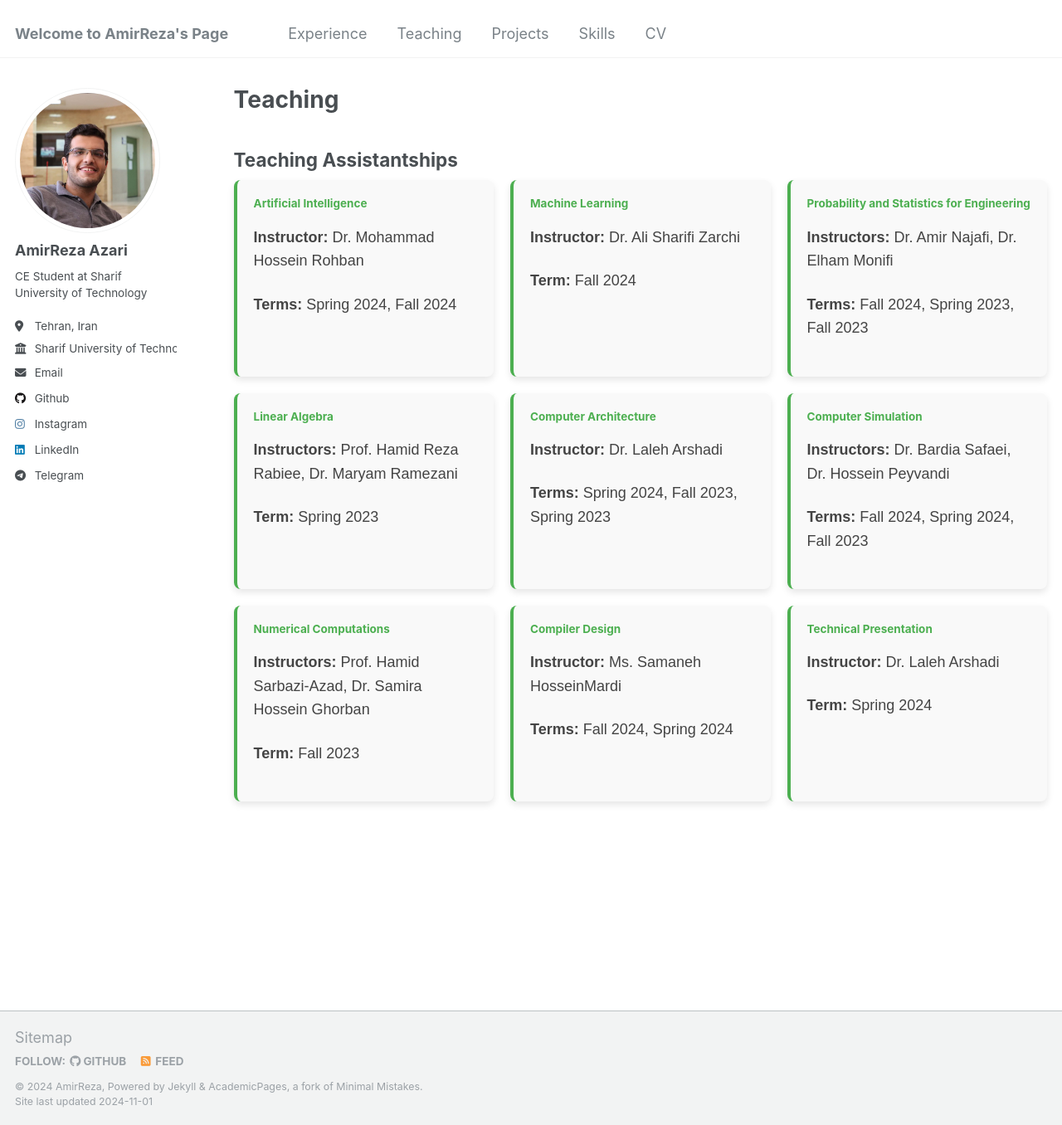
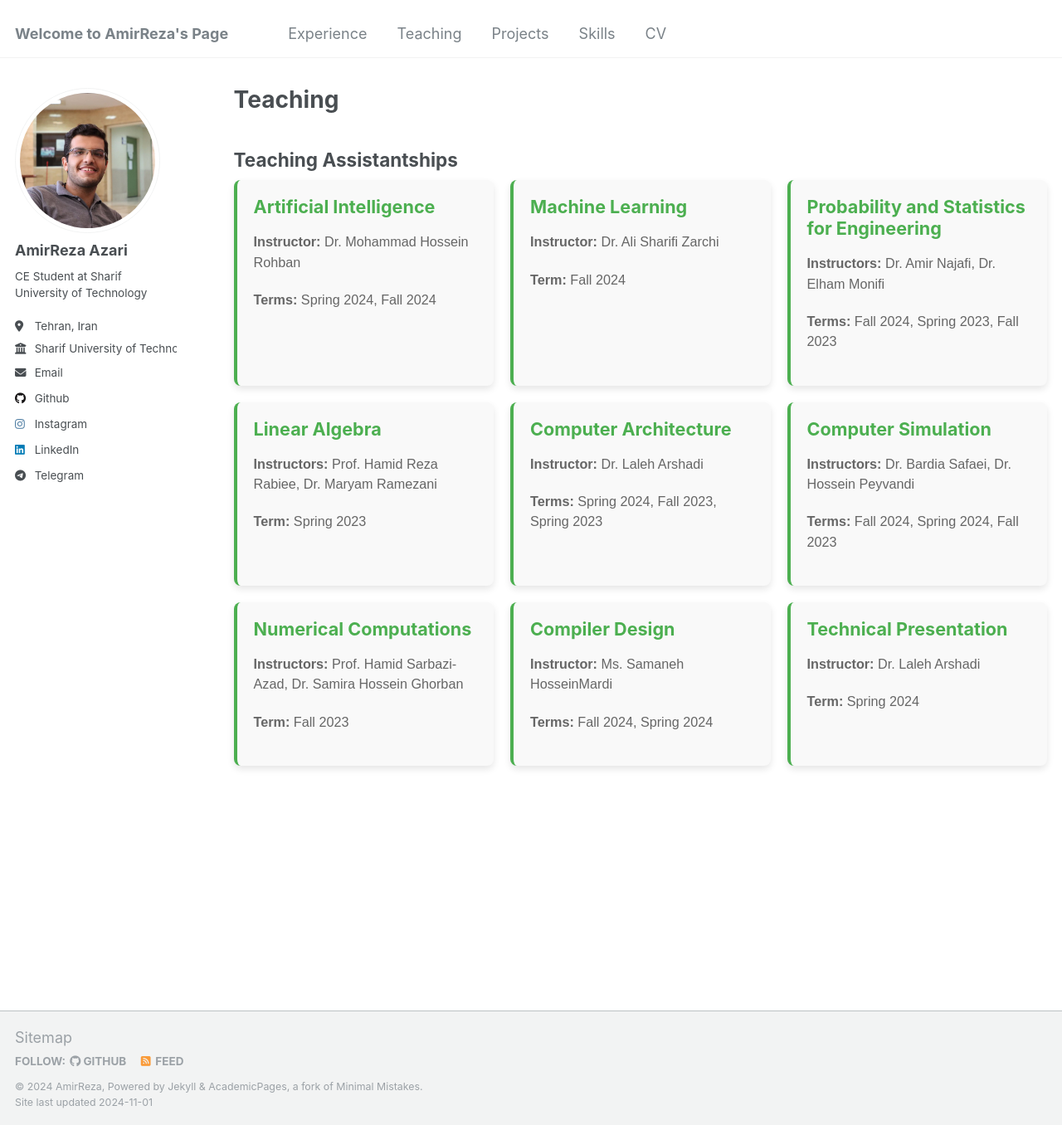
Before and after one commit to Amirreza81/Amirreza81.github.io, a Jekyll site: the page built from _pages/teaching.md, in a window 1280 px wide and 1356 px high. Shown: the whole window at 83% size. Built offline with Jekyll 4.4.1, drawn with Linux system fonts in a browser that asks for light colours.

Commit message:
changing font size

```diff
--- a/_pages/teaching.md
+++ b/_pages/teaching.md
@@ -11,56 +11,56 @@ author_profile: true
 
   <div class="teach-card">
     <h4>Artificial Intelligence</h4>
-    <p><strong>Instructor:</strong> Dr. Mohammad Hossein Rohban</p>
-    <p><strong>Terms:</strong> Spring 2024, Fall 2024</p>
+    <p class="instructor"><strong>Instructor:</strong> Dr. Mohammad Hossein Rohban</p>
+    <p class="term"><strong>Terms:</strong> Spring 2024, Fall 2024</p>
   </div>
 
   <div class="teach-card">
     <h4>Machine Learning</h4>
-    <p><strong>Instructor:</strong> Dr. Ali Sharifi Zarchi</p>
-    <p><strong>Term:</strong> Fall 2024</p>
+    <p class="instructor"><strong>Instructor:</strong> Dr. Ali Sharifi Zarchi</p>
+    <p class="term"><strong>Term:</strong> Fall 2024</p>
   </div>
 
   <div class="teach-card">
     <h4>Probability and Statistics for Engineering</h4>
-    <p><strong>Instructors:</strong> Dr. Amir Najafi, Dr. Elham Monifi</p>
-    <p><strong>Terms:</strong> Fall 2024, Spring 2023, Fall 2023</p>
+    <p class="instructor"><strong>Instructors:</strong> Dr. Amir Najafi, Dr. Elham Monifi</p>
+    <p class="term"><strong>Terms:</strong> Fall 2024, Spring 2023, Fall 2023</p>
   </div>
 
   <div class="teach-card">
     <h4>Linear Algebra</h4>
-    <p><strong>Instructors:</strong> Prof. Hamid Reza Rabiee, Dr. Maryam Ramezani</p>
-    <p><strong>Term:</strong> Spring 2023</p>
+    <p class="instructor"><strong>Instructors:</strong> Prof. Hamid Reza Rabiee, Dr. Maryam Ramezani</p>
+    <p class="term"><strong>Term:</strong> Spring 2023</p>
   </div>
 
   <div class="teach-card">
     <h4>Computer Architecture</h4>
-    <p><strong>Instructor:</strong> Dr. Laleh Arshadi</p>
-    <p><strong>Terms:</strong> Spring 2024, Fall 2023, Spring 2023</p>
+    <p class="instructor"><strong>Instructor:</strong> Dr. Laleh Arshadi</p>
+    <p class="term"><strong>Terms:</strong> Spring 2024, Fall 2023, Spring 2023</p>
   </div>
 
   <div class="teach-card">
     <h4>Computer Simulation</h4>
-    <p><strong>Instructors:</strong> Dr. Bardia Safaei, Dr. Hossein Peyvandi</p>
-    <p><strong>Terms:</strong> Fall 2024, Spring 2024, Fall 2023</p>
+    <p class="instructor"><strong>Instructors:</strong> Dr. Bardia Safaei, Dr. Hossein Peyvandi</p>
+    <p class="term"><strong>Terms:</strong> Fall 2024, Spring 2024, Fall 2023</p>
   </div>
 
   <div class="teach-card">
     <h4>Numerical Computations</h4>
-    <p><strong>Instructors:</strong> Prof. Hamid Sarbazi-Azad, Dr. Samira Hossein Ghorban</p>
-    <p><strong>Term:</strong> Fall 2023</p>
+    <p class="instructor"><strong>Instructors:</strong> Prof. Hamid Sarbazi-Azad, Dr. Samira Hossein Ghorban</p>
+    <p class="term"><strong>Term:</strong> Fall 2023</p>
   </div>
 
   <div class="teach-card">
     <h4>Compiler Design</h4>
-    <p><strong>Instructor:</strong> Ms. Samaneh HosseinMardi</p>
-    <p><strong>Terms:</strong> Fall 2024, Spring 2024</p>
+    <p class="instructor"><strong>Instructor:</strong> Ms. Samaneh HosseinMardi</p>
+    <p class="term"><strong>Terms:</strong> Fall 2024, Spring 2024</p>
   </div>
 
   <div class="teach-card">
     <h4>Technical Presentation</h4>
-    <p><strong>Instructor:</strong> Dr. Laleh Arshadi</p>
-    <p><strong>Term:</strong> Spring 2024</p>
+    <p class="instructor"><strong>Instructor:</strong> Dr. Laleh Arshadi</p>
+    <p class="term"><strong>Term:</strong> Spring 2024</p>
   </div>
 
 </div>
@@ -88,15 +88,16 @@ author_profile: true
     box-shadow: 0 8px 16px rgba(0, 0, 0, 0.2);
   }
 
-  /* Titles */
+  /* Title of each course */
   .teach-card h4 {
     color: #4CAF50;
     margin-top: 0;
+    font-size: 1.2em; /* بزرگتر کردن اندازه عنوان درس */
   }
 
-  /* Paragraphs */
-  .teach-card p {
-    color: #444;
-    line-height: 1.6;
+  /* Instructor and term styles */
+  .teach-card .instructor, .teach-card .term {
+    font-size: 0.9em; /* کوچکتر کردن اندازه فونت */
+    color: #666;
   }
 </style>
```
Also changed, not shown: _pages/education.md (+0 -1 lines).
